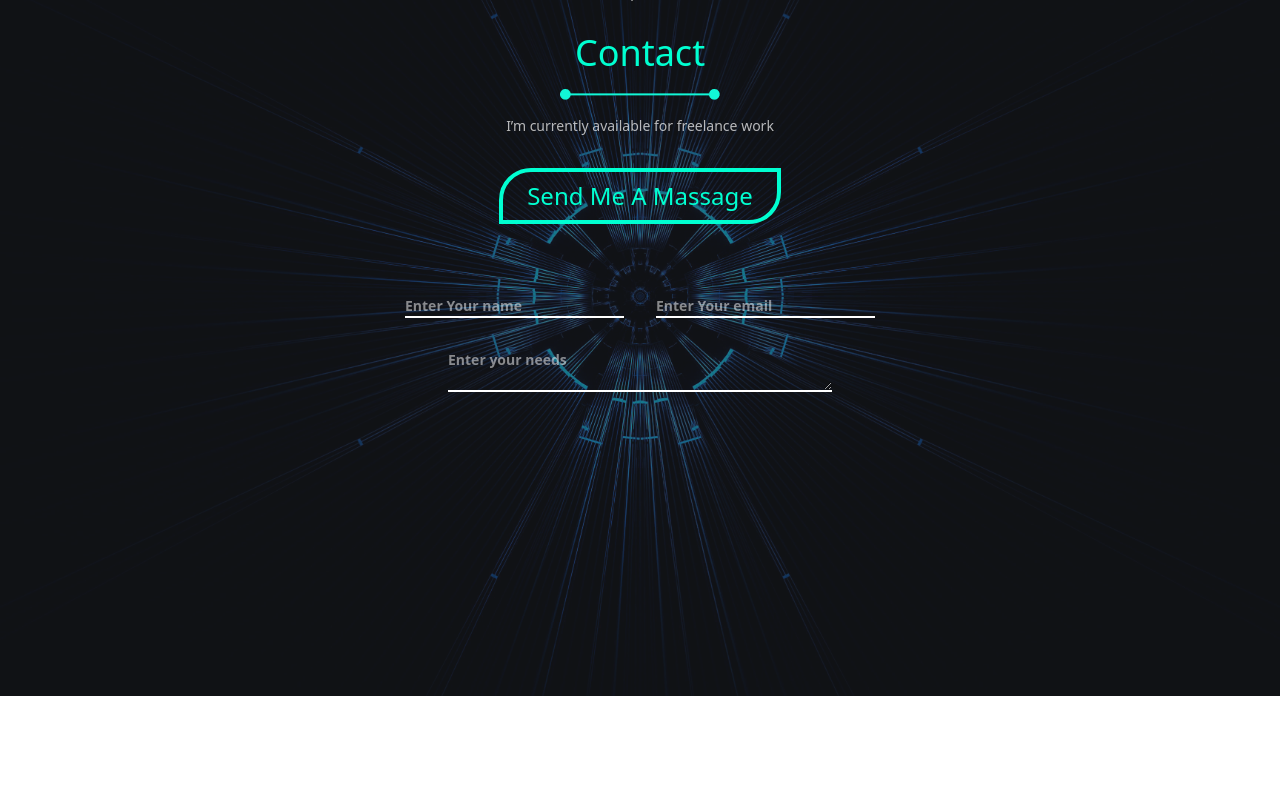
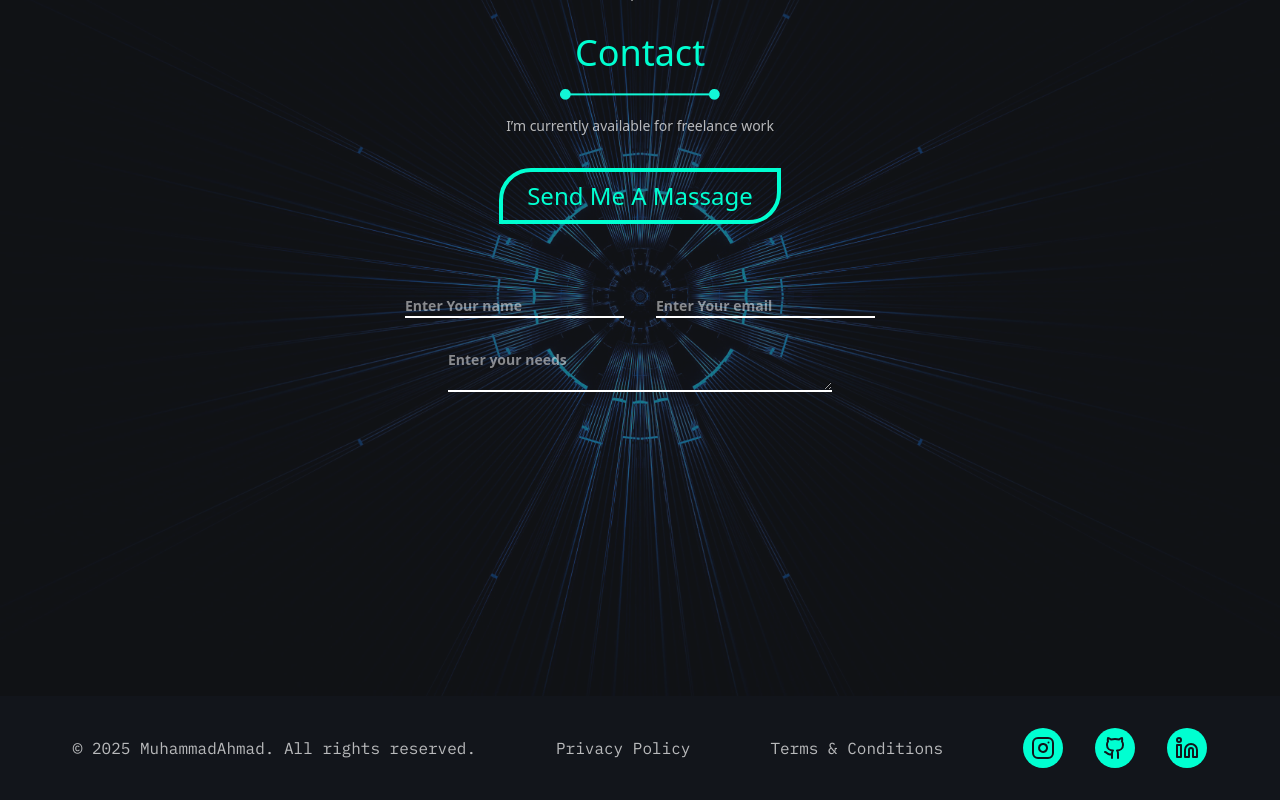
Before and after one commit to MuhammedAhmed09/muhammad-ahmad, a Next.js app: page / in a window 1280 px wide. Shown: the part 3384-4184 px from the top of the page. Before the commit the page ends 4080 px from the top, so only its background shows below. Built offline with nearby package versions, Linux system fonts and the light colour scheme.

Commit message:
finish footer-section

```diff
--- /dev/null
+++ b/app/footer/page.jsx
@@ -0,0 +1,37 @@
+import { Github, Instagram, Linkedin } from "lucide-react";
+import Link from "next/link";
+
+
+const Footer = () => {
+    const socialItems = [
+        {icon: <Instagram />, href: 'https://www.instagram.com/b7r090/'},
+        {icon: <Github />, href: 'https://github.com/MuhammedAhmed09?tab=repositories'},
+        {icon: <Linkedin />, href: 'https://www.linkedin.com/in/muhammad-a-ragab-a29078307/'},
+    ];
+
+  return (
+    <div className="bg-Dark-Navy lg:gap-20 gap-8 py-8 text-white/70 flex flex-col lg:flex-row-reverse justify-center items-center w-full">
+        <div className="flex gap-8">
+            {socialItems.map((item, index) => (
+                <Link
+                    key={index}
+                    href={item.href}
+                    target="_blank"
+                    className="rounded-full bg-Aqua-Neon text-Dark-Navy p-2"
+                >
+                    {item.icon}
+                </Link>
+            ))}
+        </div>
+        <div className="md:flex grid gap-8 md:gap-x-20">
+            <p>© 2025 MuhammadAhmad. All rights reserved.</p>
+            <div className="flex justify-center gap-x-8 sm:gap-x-20">
+                <p>Privacy Policy</p>
+                <p>Terms & Conditions</p>
+            </div>
+        </div>
+    </div>
+  )
+}
+
+export default Footer
--- a/app/page.js
+++ b/app/page.js
@@ -1,5 +1,6 @@
 import About from "./about/page";
 import Contact from "./contact/page";
+import Footer from "./footer/page";
 import Header from "./header/page";
 import Hero from "./hero/page";
 import Skills from "./skills/page";
@@ -14,6 +15,7 @@ export default function Home() {
       <Skills />
       <Works />
       <Contact />
+      <Footer />
     </>
   );
 }
```
